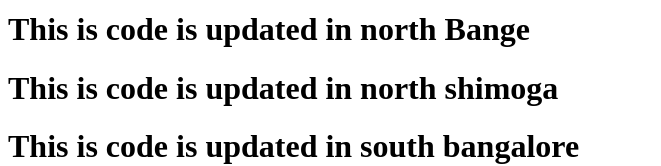
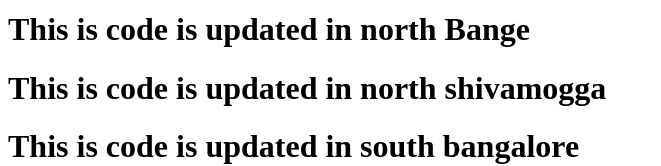
Before and after one commit to GururajNadigCN-devopslearning/git_practice19112026, a plain HTML site: page index.html in a window 1280 px wide. Shown: the part 406-572 px from the top of the page, without its empty margins (0-661 px from the left). Drawn offline with Linux system fonts and the light colour scheme.

Commit message:
Correct spelling of 'shivamogga' in index.html

```diff
--- a/index.html
+++ b/index.html
@@ -11,7 +11,7 @@
 		<h1>This is code is updated in north verginia</h1>
 		<h1>This is code is updated in north mumbai</h1>
 		<h1>This is code is updated in north Bange</h1>
-		<h1>This is code is updated in north shimoga</h1>
+		<h1>This is code is updated in north shivamogga</h1>
 		<h1>This is code is updated in south bangalore</h1>
 	</body>
 </html>
```
